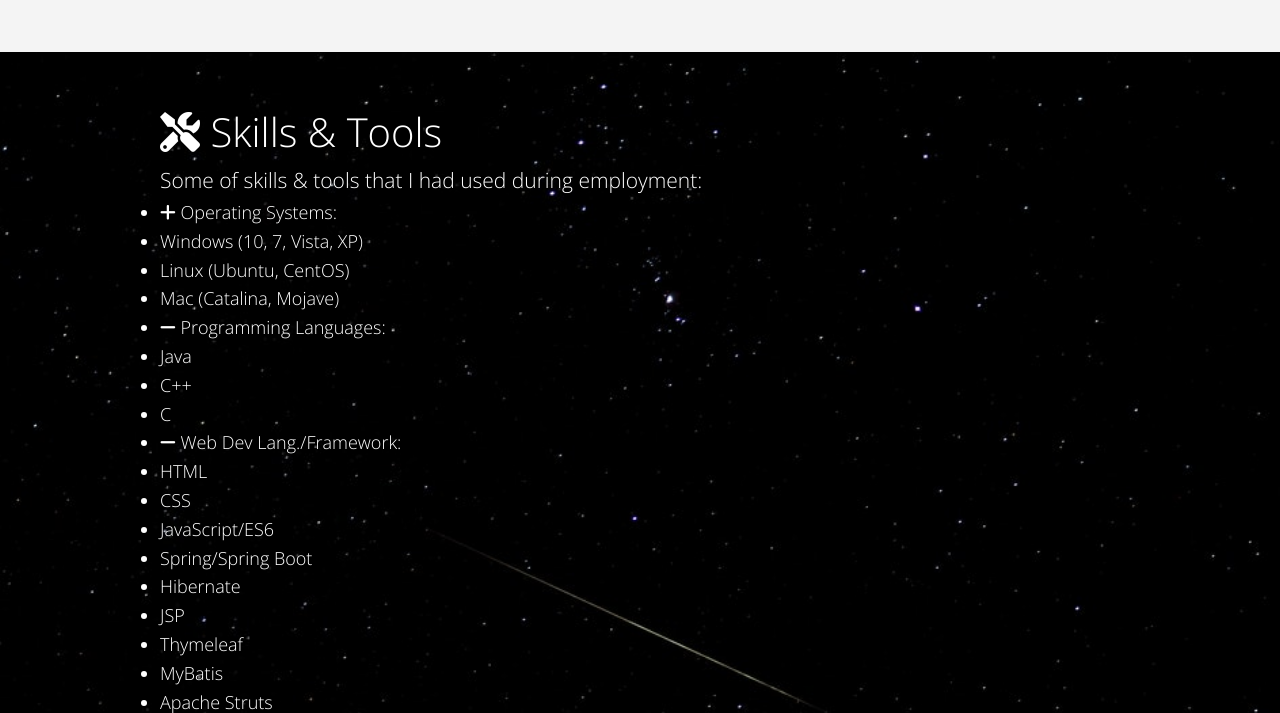
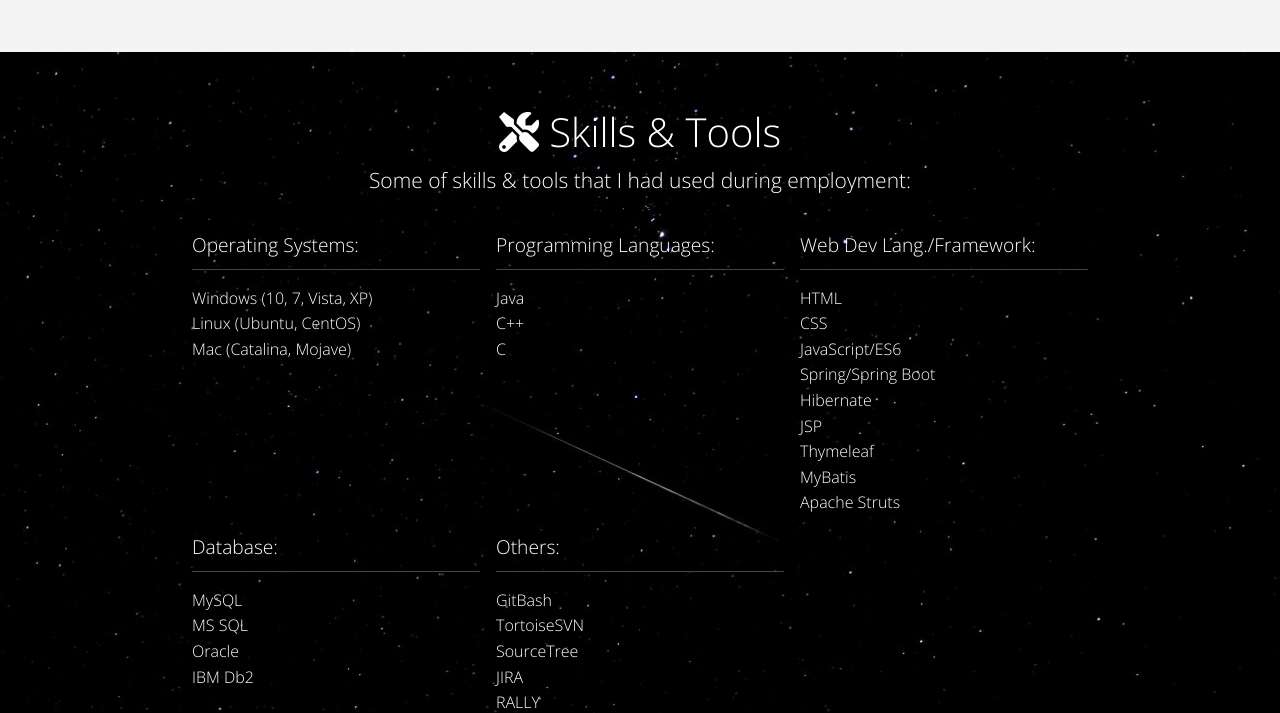
Before and after one commit to wuyeelok/wuyeelok.github.io, a website built with Vite: page index.html in a window 1280 px wide. Shown: the part 2211-2924 px from the top of the page. Built offline with nearby package versions, Linux system fonts and the light colour scheme; some packages are replaced by stand-ins of ours.

Commit message:
Layout: skills_tools migrate

```diff
--- a/sass/layout/_skills_tools.scss
+++ b/sass/layout/_skills_tools.scss
@@ -1,4 +1,55 @@
+@use "../abstracts" as *;
+
 /* Skills & Tools */
 #skills_tools {
   background: url(../img/dark_sky_with_star.jpg) no-repeat bottom/cover;
+  text-align: center;
 }
+
+.skills-tools-cols {
+  display: grid;
+  gap: 1em;
+  grid-template-columns: 1fr;
+  padding: 2rem;
+  text-align: left;
+  font-size: 0.8rem;
+
+  @include mq("small") {
+    grid-template-columns: repeat(2, 1fr);
+  }
+
+  @include mq("large") {
+    grid-template-columns: repeat(3, 1fr);
+    font-size: fs(300);
+  }
+
+  & .skill_icon {
+    @include mq("small") {
+      display: none;
+    }
+  }
+
+  & ul {
+    list-style: none;
+
+    & li {
+      display: none;
+
+      @include mq("small") {
+        display: block;
+      }
+    }
+
+    &.chosen li {
+      display: block;
+    }
+
+    & li:first-child {
+      display: block;
+      font-size: 1.2rem;
+      padding-bottom: 0.5rem;
+      border-bottom: #444 solid 1px;
+      margin-bottom: 1rem;
+    }
+  }
+}
--- /dev/null
+++ b/sass/utilities/_cursor-pointer.scss
@@ -0,0 +1,3 @@
+.cursor-pointer {
+  cursor: pointer;
+}
--- a/sass/utilities/_index.scss
+++ b/sass/utilities/_index.scss
@@ -11,3 +11,4 @@
 @forward "./uppercase";
 @forward "./section";
 @forward "./hide-on-small";
+@forward "./cursor-pointer";
```
